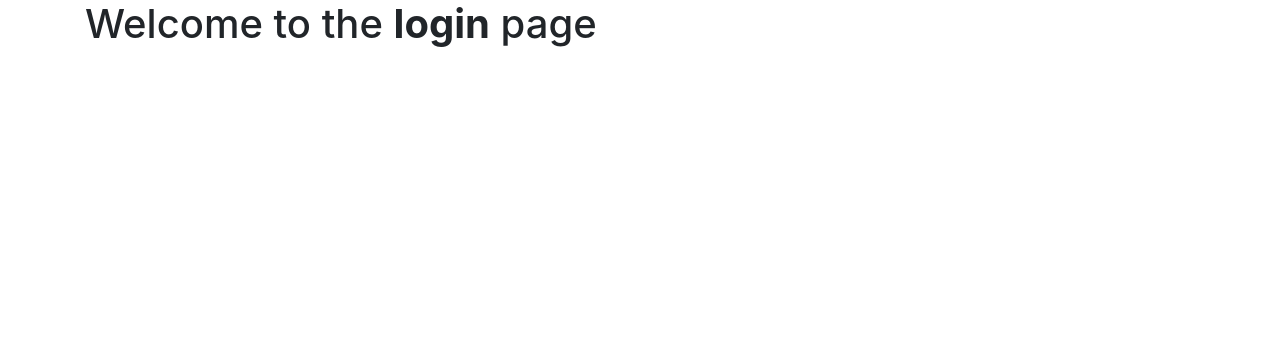
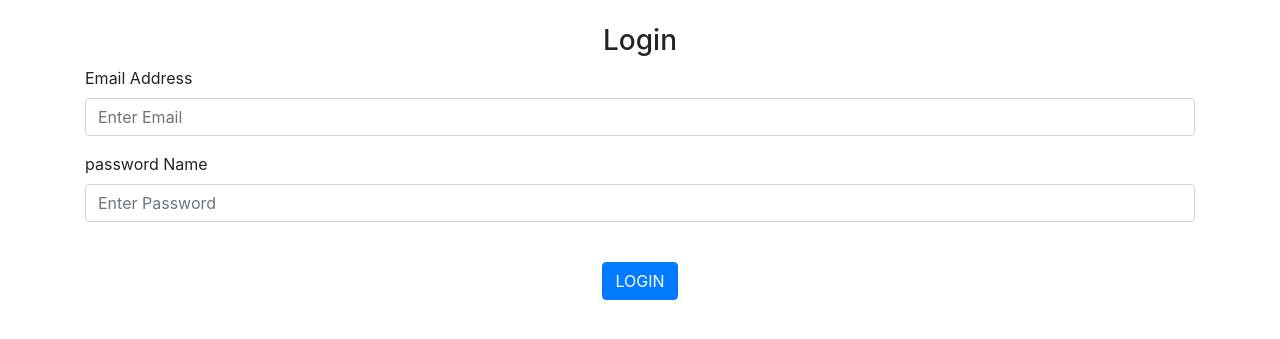
Before and after one commit to JackZiyangChen/FlaskLogin, a Flask app: page /login in a window 1280 px wide. Shown: the part 56-395 px from the top of the page. Run offline with Flask 2, Linux system fonts and the light colour scheme; some libraries are stand-ins or nearby versions.

Commit message:
Finish setting up front end form for login.html and signup.html. Begin setting up structure to handle sign-up page.

```diff
--- a/website/auth.py
+++ b/website/auth.py
@@ -1,11 +1,12 @@
-from flask import Blueprint, render_template
+from flask import Blueprint, render_template, request
 
 
 auth = Blueprint('auth', __name__) #initialize authentication blueprint
 
-@auth.route('/login')
-def login(): #handles login operation
-    return render_template("login.html") #NOTE: variable can be passed through method parameter
+@auth.route('/login',methods=['GET','POST'])
+def login():  # handles login operation
+    data = request.form  # contains form data collected when a post request is generated
+    return render_template("login.html")  # NOTE: variable can be passed through method parameter
 
 
 @auth.route('/logout')
@@ -13,6 +14,25 @@ def logout(): #handles logout operation
     return '<p>You have been logged out</p>'
 
 
-@auth.route('/sign-up')
-def signup(): #handles sign up operation
+@auth.route('/sign-up', methods=['GET','POST'])
+def signup():  # handles sign up operation
+    if request.method == 'POST':  # as user clicks on submit button
+        # get data from form submitted
+        email = request.form.get('email')
+        firstName = request.form.get('firstName')
+        password1 = request.form.get('password1')
+        password2 = request.form.get('password2')
+
+        if len(email)<4:  # ensure email input is a valid email
+            pass
+        elif len(firstName)<2:  # ensure first name is greater than 2 characters
+            pass
+        elif password1 != password2: # ensure that password confirmation is valid
+            pass
+        elif len(password1)<7:  # ensure that password is secure enough
+            pass
+        else:
+            # add user to database
+            pass
+
     return render_template("signup.html")
--- a/website/templates/login.html
+++ b/website/templates/login.html
@@ -2,5 +2,20 @@
 {% block title %}Login{% endblock %}
 
 {% block content %}
-<h1>Welcome to the <b>login</b> page</h1>
+<form method="POST">
+    <br>
+    <h3 align="center">Login</h3>
+    <div class="form-group">
+        <label for="email">Email Address</label>
+        <input type="email" class="form-control" id="email" name="email" placeholder="Enter Email"/>
+    </div>
+    <div class="form-group">
+        <label for="password">password Name</label>
+        <input type="password" class="form-control" id="password" name="password" placeholder="Enter Password"/>
+    </div>
+    <br>
+    <div class="d-flex justify-content-center align-items-center">
+        <button type="submit" class="btn btn-primary">LOGIN</button>
+    </div>
+</form>
 {% endblock %}
```
Also changed, not shown: website/templates/signup.html (+15 -0 lines).
